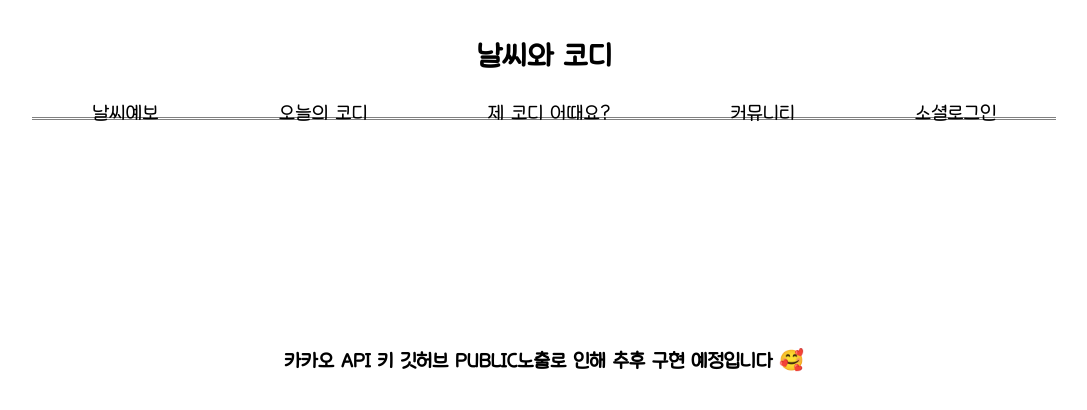
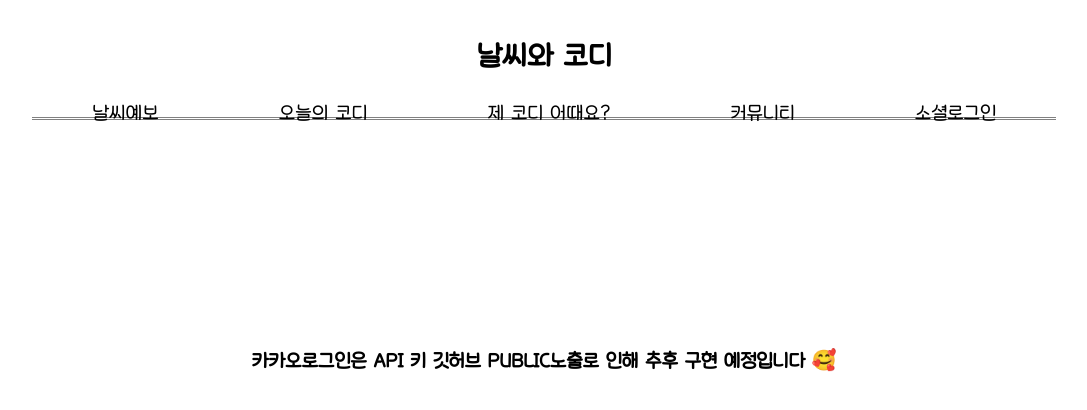
Before and after one commit to Hospiea/front, a Next.js app: page /login in a window 1280 px wide. Shown: the top 410 px of the page, without its empty margins (96-1183 px from the left). Built offline with nearby package versions, Linux system fonts and the light colour scheme.

Commit message:
Update page.tsx

```diff
--- a/src/app/(main)/login/page.tsx
+++ b/src/app/(main)/login/page.tsx
@@ -4,7 +4,7 @@ const Login = () => {
 
     return(
         <div className={styles.container}>
-            <h2>카카오 API 키 깃허브 PUBLIC노출로 인해 추후 구현 예정입니다 🥰</h2>
+            <h2>카카오로그인은 API 키 깃허브 PUBLIC노출로 인해 추후 구현 예정입니다 🥰</h2>
         </div>
     )
 }
```
